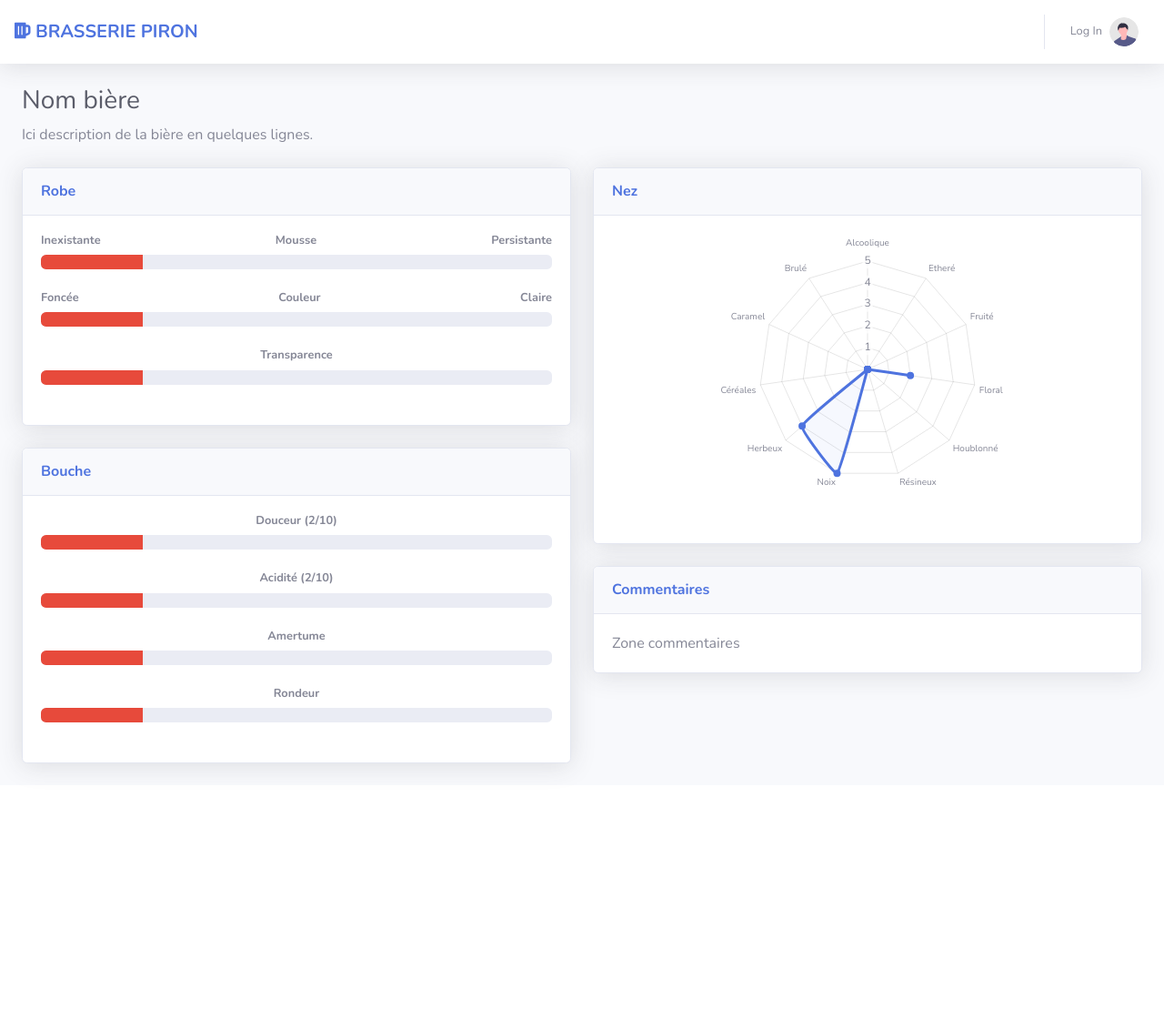
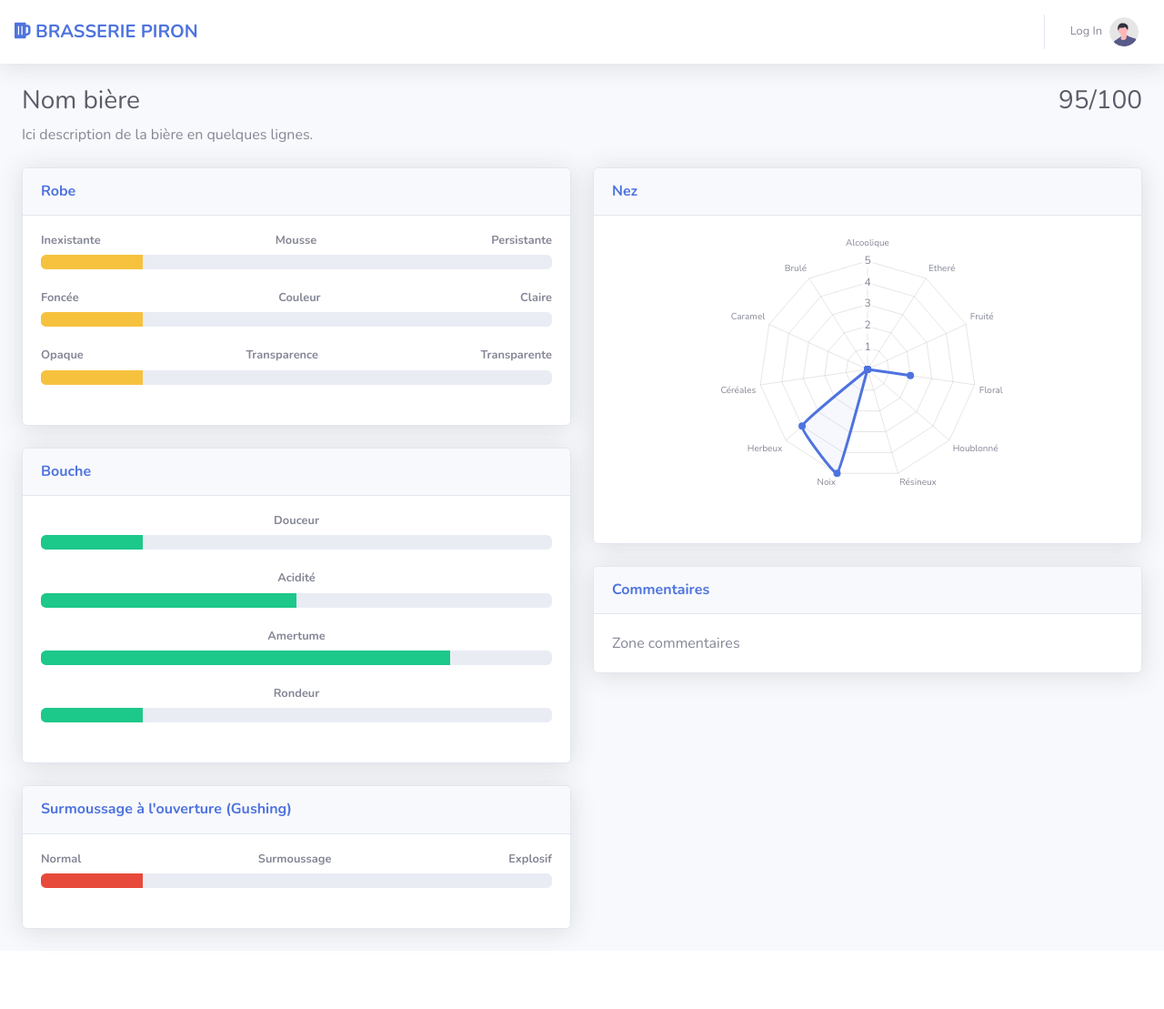
Before and after one commit to dpiron/brasserie-piron, a Flask app: page /beer in a window 1280 px wide. Shown: the whole page at 91% size. Before the commit the page ends 854 px from the top, so only its background shows below. Run offline with Flask 2, Linux system fonts and the light colour scheme; some libraries are stand-ins or nearby versions.

Commit message:
Modifs frontend

```diff
--- a/templates/beer.html
+++ b/templates/beer.html
@@ -4,7 +4,9 @@
 <div class="container-fluid">
 
     <!-- Page Heading -->
-    <h1 class="h3 mb-2 text-gray-800">Nom bière</h1>
+    <h1 class="h3 mb-2 text-gray-800">Nom bière
+        <span class="float-right">95/100</span>
+    </h1>
     <p class="mb-4">
         Ici description de la bière en quelques lignes.
     </p>
@@ -17,7 +19,9 @@
             <!-- Project Card Example -->
             <div class="card shadow mb-4">
                 <div class="card-header py-3">
-                    <h6 class="m-0 font-weight-bold text-primary">Robe</h6>
+                    <h6 class="m-0 font-weight-bold text-primary">
+                        Robe
+                    </h6>
                 </div>
 
                 <div class="card-body">
@@ -27,7 +31,7 @@
                         <span class="float-right">Persistante</span>
                     </h4>
                     <div class="progress mb-4">
-                        <div class="progress-bar bg-danger" role="progressbar" style="width: 20%"
+                        <div class="progress-bar bg-warning" role="progressbar" style="width: 20%"
                             aria-valuenow="20" aria-valuemin="0" aria-valuemax="100"></div>
                     </div>
 
@@ -37,15 +41,17 @@
                         <span class="float-right">Claire</span>
                     </h4>
                     <div class="progress mb-4">
-                        <div class="progress-bar bg-danger" role="progressbar" style="width: 20%"
+                        <div class="progress-bar bg-warning" role="progressbar" style="width: 20%"
                             aria-valuenow="20" aria-valuemin="0" aria-valuemax="100"></div>
                     </div>
 
                     <h4 class="small font-weight-bold text-center">
+                        <span class="float-left">Opaque</span>
                         Transparence
+                        <span class="float-right">Transparente</span>
                     </h4>
                     <div class="progress mb-4">
-                        <div class="progress-bar bg-danger" role="progressbar" style="width: 20%"
+                        <div class="progress-bar bg-warning" role="progressbar" style="width: 20%"
                             aria-valuenow="20" aria-valuemin="0" aria-valuemax="100"></div>
                     </div>
                 </div>
@@ -58,25 +64,42 @@
                 </div>
 
                 <div class="card-body">
-                    <h4 class="small font-weight-bold text-center">Douceur (2/10)</h4>
+                    <h4 class="small font-weight-bold text-center">Douceur</h4>
                     <div class="progress mb-4">
-                        <div class="progress-bar bg-danger" role="progressbar" style="width: 20%"
+                        <div class="progress-bar bg-success" role="progressbar" style="width: 20%"
                             aria-valuenow="20" aria-valuemin="0" aria-valuemax="100"></div>
                     </div>
 
-                    <h4 class="small font-weight-bold text-center">Acidité (2/10)</h4>
+                    <h4 class="small font-weight-bold text-center">Acidité</h4>
                     <div class="progress mb-4">
-                        <div class="progress-bar bg-danger" role="progressbar" style="width: 20%"
-                            aria-valuenow="20" aria-valuemin="0" aria-valuemax="100"></div>
+                        <div class="progress-bar bg-success" role="progressbar" style="width: 50%"
+                            aria-valuenow="50" aria-valuemin="0" aria-valuemax="100"></div>
                     </div>
 
                     <h4 class="small font-weight-bold text-center">Amertume</h4>
                     <div class="progress mb-4">
-                        <div class="progress-bar bg-danger" role="progressbar" style="width: 20%"
-                            aria-valuenow="20" aria-valuemin="0" aria-valuemax="100"></div>
+                        <div class="progress-bar bg-success" role="progressbar" style="width: 80%"
+                            aria-valuenow="80" aria-valuemin="0" aria-valuemax="100"></div>
                     </div>
 
                     <h4 class="small font-weight-bold text-center">Rondeur</h4>
+                    <div class="progress mb-4">
+                        <div class="progress-bar bg-success" role="progressbar" style="width: 20%"
+                            aria-valuenow="20" aria-valuemin="0" aria-valuemax="100"></div>
+                    </div>
+                </div>
+            </div>
+
+            <div class="card shadow mb-4">
+                <div class="card-header py-3">
+                    <h6 class="m-0 font-weight-bold text-primary">Surmoussage à l'ouverture (Gushing)</h6>
+                </div>
+                <div class="card-body">
+                    <h4 class="small font-weight-bold text-center">
+                        <span class="float-left">Normal</span>
+                        Surmoussage
+                        <span class="float-right">Explosif</span>
+                    </h4>
                     <div class="progress mb-4">
                         <div class="progress-bar bg-danger" role="progressbar" style="width: 20%"
                             aria-valuenow="20" aria-valuemin="0" aria-valuemax="100"></div>
```
Also changed, not shown: templates/index.html (+6 -6 lines).
